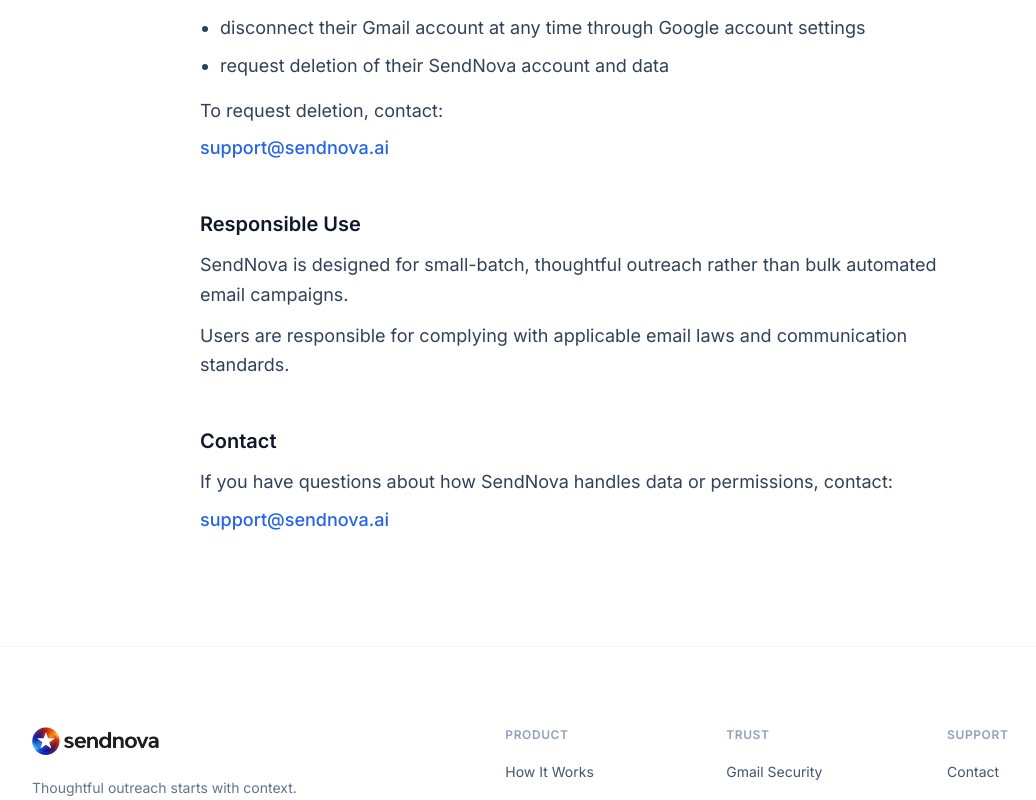
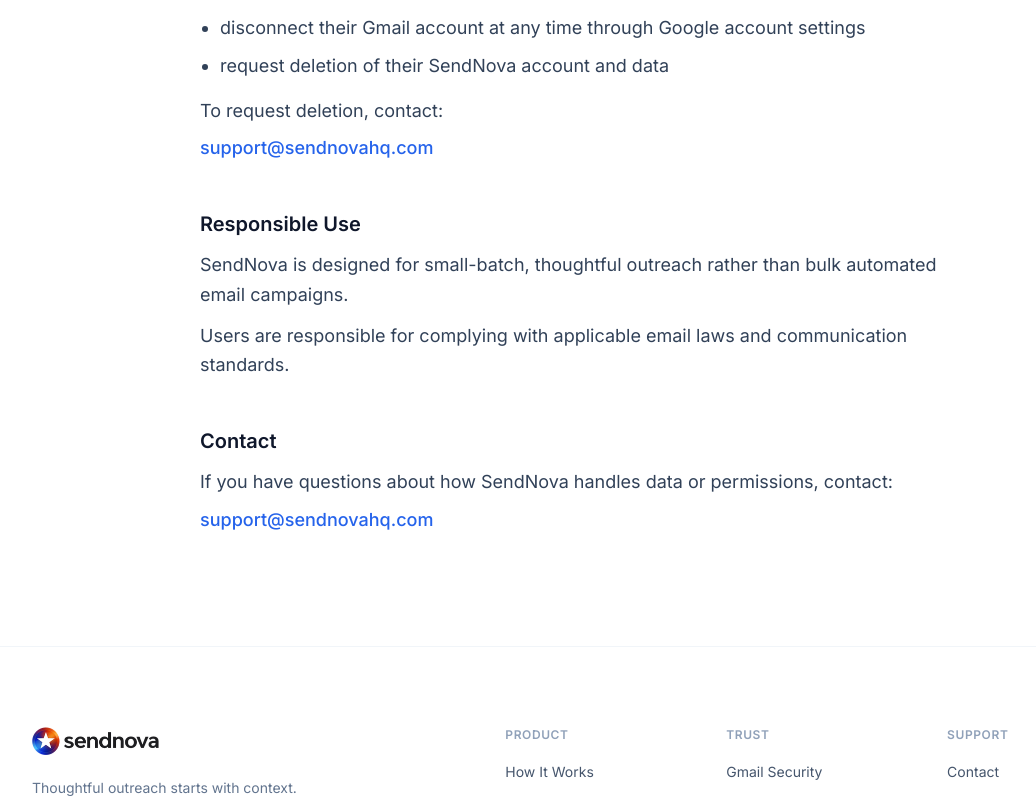
Before and after one commit to hrishikesh999/sendnovaweb, a Next.js app: page /data-usage in a window 1280 px wide. Shown: the part 2480-3280 px from the top of the page, without its empty margins (56-1092 px from the left). Built offline with nearby package versions, Linux system fonts and the light colour scheme.

Commit message:
Update support email to support@sendnovahq.com across all pages
Made-with: Cursor

```diff
--- a/src/app/contact/page.tsx
+++ b/src/app/contact/page.tsx
@@ -31,10 +31,10 @@ export default function ContactPage() {
               </div>
               <h2 className="text-lg font-semibold text-slate-900">Support</h2>
               <a
-                href="mailto:support@sendnova.ai"
+                href="mailto:support@sendnovahq.com"
                 className="mt-2 inline-block font-medium text-primary underline-offset-4 hover:underline"
               >
-                support@sendnova.ai
+                support@sendnovahq.com
               </a>
             </div>
 
--- a/src/app/data-usage/page.tsx
+++ b/src/app/data-usage/page.tsx
@@ -149,10 +149,10 @@ export default function DataUsagePage() {
               </ul>
               <p className="mt-4">To request deletion, contact:</p>
               <a
-                href="mailto:support@sendnova.ai"
+                href="mailto:support@sendnovahq.com"
                 className="mt-2 inline-block font-medium text-primary underline-offset-4 hover:underline"
               >
-                support@sendnova.ai
+                support@sendnovahq.com
               </a>
             </div>
 
@@ -175,10 +175,10 @@ export default function DataUsagePage() {
                 permissions, contact:
               </p>
               <a
-                href="mailto:support@sendnova.ai"
+                href="mailto:support@sendnovahq.com"
                 className="mt-2 inline-block font-medium text-primary underline-offset-4 hover:underline"
               >
-                support@sendnova.ai
+                support@sendnovahq.com
               </a>
             </div>
           </div>
--- a/src/app/gmail-security/page.tsx
+++ b/src/app/gmail-security/page.tsx
@@ -133,10 +133,10 @@ export default function GmailSecurityPage() {
                 contact:
               </p>
               <a
-                href="mailto:support@sendnova.ai"
+                href="mailto:support@sendnovahq.com"
                 className="mt-2 inline-block text-lg font-medium text-primary underline-offset-4 hover:underline"
               >
-                support@sendnova.ai
+                support@sendnovahq.com
               </a>
             </div>
           </div>
--- a/src/app/privacy/page.tsx
+++ b/src/app/privacy/page.tsx
@@ -179,10 +179,10 @@ export default function PrivacyPage() {
                 associated data by contacting:
               </p>
               <a
-                href="mailto:support@sendnova.ai"
+                href="mailto:support@sendnovahq.com"
                 className="mt-2 inline-block font-medium text-primary underline-offset-4 hover:underline"
               >
-                support@sendnova.ai
+                support@sendnovahq.com
               </a>
               <p className="mt-3">
                 Once processed, the user&apos;s account and associated data will
@@ -219,10 +219,10 @@ export default function PrivacyPage() {
                 If you have questions about this Privacy Policy, please contact:
               </p>
               <a
-                href="mailto:support@sendnova.ai"
+                href="mailto:support@sendnovahq.com"
                 className="mt-2 inline-block font-medium text-primary underline-offset-4 hover:underline"
               >
-                support@sendnova.ai
+                support@sendnovahq.com
               </a>
             </div>
 
--- a/src/app/terms/page.tsx
+++ b/src/app/terms/page.tsx
@@ -193,10 +193,10 @@ export default function TermsPage() {
                 If you have questions about these Terms, please contact:
               </p>
               <a
-                href="mailto:support@sendnova.ai"
+                href="mailto:support@sendnovahq.com"
                 className="mt-2 inline-block font-medium text-primary underline-offset-4 hover:underline"
               >
-                support@sendnova.ai
+                support@sendnovahq.com
               </a>
             </div>
           </div>
--- a/src/components/layout/footer.tsx
+++ b/src/components/layout/footer.tsx
@@ -23,7 +23,7 @@ const linkGroups = [
     title: "Support",
     links: [
       { label: "Contact", href: "/contact" },
-      { label: "support@sendnova.ai", href: "mailto:support@sendnova.ai" },
+      { label: "support@sendnovahq.com", href: "mailto:support@sendnovahq.com" },
     ],
   },
 ];
```
